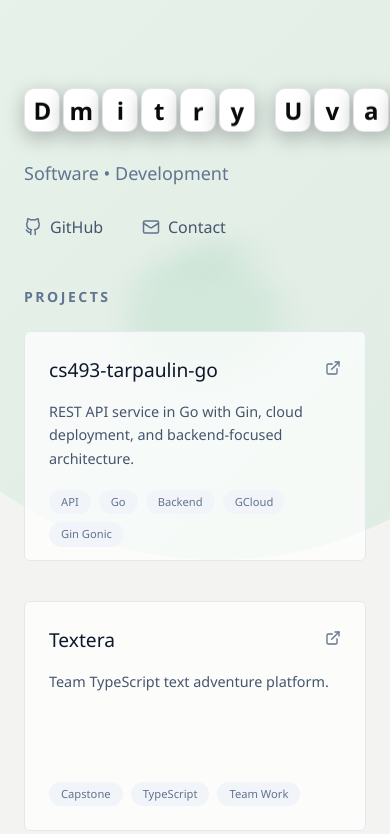
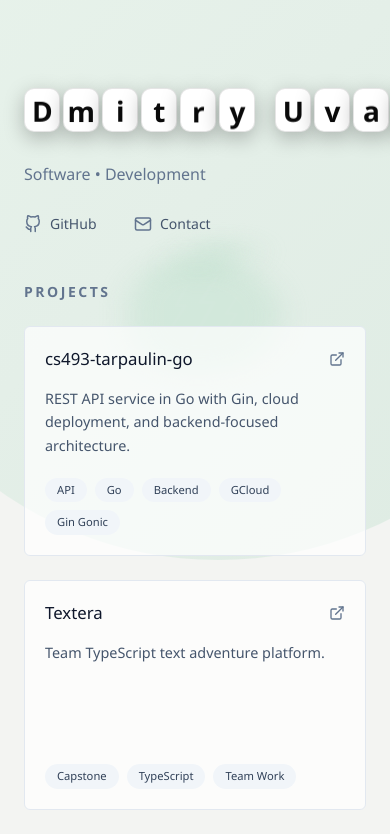
Before and after one commit to dm-uvarov/portfolio, a React (Vite) app: page / in a window 390 px wide. Shown: the top 834 px of the page. Built offline with nearby package versions, Linux system fonts and the light colour scheme.

Commit message:
light house is green

```diff
--- a/index.html
+++ b/index.html
@@ -2,9 +2,35 @@
 <html lang="en">
   <head>
     <meta charset="UTF-8" />
-    <link rel="icon" type="image/svg+xml" href="/vite.svg" />
     <meta name="viewport" content="width=device-width, initial-scale=1.0" />
-    <title>portfolio</title>
+    <link rel="icon" type="image/svg+xml" href="/favicon.svg" />
+    <title>Dmitry Uvarov | Software Developer</title>
+    <meta
+      name="description"
+      content="Portfolio of Dmitry Uvarov, a software developer focused on web applications, backend systems, and interactive frontend experiences."
+    />
+    <meta
+      name="keywords"
+      content="Dmitry Uvarov, software developer, portfolio, frontend, backend, React, TypeScript, Go"
+    />
+    <meta name="author" content="Dmitry Uvarov" />
+    <meta name="theme-color" content="#f3f4f2" />
+    <meta name="robots" content="index,follow" />
+
+    <meta property="og:type" content="website" />
+    <meta property="og:title" content="Dmitry Uvarov | Software Developer" />
+    <meta
+      property="og:description"
+      content="Portfolio of Dmitry Uvarov, featuring selected software projects in frontend, backend, and interactive web development."
+    />
+    <meta property="og:site_name" content="Dmitry Uvarov Portfolio" />
+
+    <meta name="twitter:card" content="summary" />
+    <meta name="twitter:title" content="Dmitry Uvarov | Software Developer" />
+    <meta
+      name="twitter:description"
+      content="Portfolio of Dmitry Uvarov, featuring selected software projects in frontend, backend, and interactive web development."
+    />
   </head>
   <body>
     <div id="root"></div>
--- a/src/components/Hero.tsx
+++ b/src/components/Hero.tsx
@@ -10,14 +10,14 @@ type HeroLink = {
 
 const HERO_CLASSES = {
   section: "pb-12 pt-2 sm:pb-16 sm:pt-4",
-  title: "text-2xl font-semibold tracking-tight text-slate-800 sm:text-4xl",
+  title: "text-[clamp(1.75rem,7vw,2.25rem)] font-semibold tracking-tight text-slate-800 sm:text-4xl",
   titleInner: "inline-block",
-  subtitle: "mt-5 text-lg text-slate-500",
-  links: "mt-7 flex flex-wrap items-center gap-7 text-base text-slate-600",
+  subtitle: "mt-5 text-base text-slate-500 sm:text-lg",
+  links: "mt-7 flex flex-wrap items-center gap-x-5 gap-y-3 text-sm text-slate-600 sm:gap-7 sm:text-base",
   link: "group inline-flex items-center gap-2 transition-colors duration-700 ease-[cubic-bezier(0.22,1,0.36,1)]",
   icon: "text-slate-500 transition-colors duration-700 ease-[cubic-bezier(0.22,1,0.36,1)] group-hover:text-emerald-300",
   linkText:
-    "inline-block w-[64px] text-left font-medium transition-colors duration-700 ease-[cubic-bezier(0.22,1,0.36,1)] group-hover:text-emerald-300 group-hover:[-webkit-text-stroke:0.2px_#334155] group-hover:[text-shadow:0_0_0.8px_rgba(51,65,85,0.5)]",
+    "inline-block min-w-[64px] text-left font-medium transition-colors duration-700 ease-[cubic-bezier(0.22,1,0.36,1)] group-hover:text-emerald-300 group-hover:[-webkit-text-stroke:0.2px_#334155] group-hover:[text-shadow:0_0_0.8px_rgba(51,65,85,0.5)]",
 } as const;
 
 const heroLinks: HeroLink[] = [
--- a/src/components/Projects.tsx
+++ b/src/components/Projects.tsx
@@ -11,17 +11,17 @@ gsap.registerPlugin(ScrollTrigger);
 const PROJECT_CLASSES = {
   section: "pb-20",
   heading: "mb-6 text-sm font-semibold uppercase tracking-[0.18em] text-slate-500",
-  grid: "grid grid-cols-1 gap-10 md:grid-cols-2",
-  card: "group relative flex h-[230px] flex-col overflow-visible rounded-md border border-slate-200 bg-white/70 p-6",
+  grid: "grid grid-cols-1 gap-6 md:grid-cols-2 md:gap-10",
+  card: "group relative flex min-h-[230px] flex-col overflow-visible rounded-md border border-slate-200 bg-white/70 p-5 sm:p-6",
   stripe:
     "pointer-events-none absolute bottom-5 -left-3 top-5 w-[4px] scale-y-75 rounded-full bg-emerald-200/90 opacity-0",
   header: "flex items-start justify-between gap-3",
-  title: "text-[1.2rem] font-medium text-slate-900",
+  title: "text-[1.05rem] font-medium text-slate-900 sm:text-[1.2rem]",
   icon: "mt-1 text-slate-500",
   placeholderLabel: "mt-0.5 text-[0.72rem] uppercase tracking-[0.16em] text-slate-400",
   description: "mt-4 text-[0.9rem] leading-relaxed text-slate-600",
   tagList: "mt-auto flex flex-wrap gap-2 pt-5",
-  tag: "rounded-full bg-slate-100 px-3 py-1 text-[0.7rem] text-slate-500",
+  tag: "rounded-full bg-slate-100 px-3 py-1 text-[0.7rem] text-slate-700",
 } as const;
 
 const CARD_ANIMATION = {
```
Also changed, not shown: public/favicon.svg (added), public/robots.txt (added), 1 other file (tests, documents, lock files or other folders).
